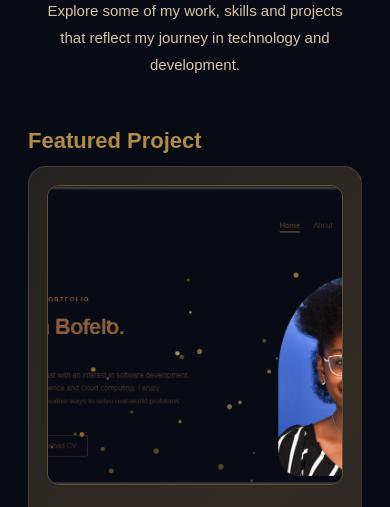
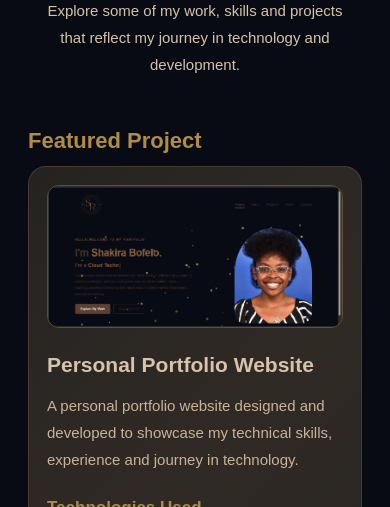
Before and after one commit to Shakira-B/shakira-portfolio, a plain HTML site: page projects.html in a window 390 px wide. Shown: the part 268-775 px from the top of the page. Drawn offline with Linux system fonts and the light colour scheme.

Commit message:
Add files via upload

```diff
--- a/style.css
+++ b/style.css
@@ -1064,7 +1064,7 @@ margin-bottom: 20px;
 .project-image img {
     width: 100%;
     height: 300px;
-    object-fit: cover;
+    object-fit: contain;
     display: block;
     border-radius: 12px;
     border: 1px solid rgba(176, 141, 69, 0.4);
@@ -1122,7 +1122,9 @@ margin-bottom: 20px;
 /* Projects Page - Tablet and Mobile */
 @media (max-width: 768px) {
   .project-image img{
-    height:250
+    height:auto;
+    max-height: 300px;
+    object-fit:contain;
   }
     .project-card {
         grid-template-columns: 1fr;
@@ -1137,7 +1139,9 @@ margin-bottom: 20px;
 
 @media (max-width: 480px) {
   .projects-image img{
-    height:200px;
+    height:auto;
+    max-height:250px;
+    object-fit:contain;
   }
     .projects-section {
         padding: 0 10px;
```
